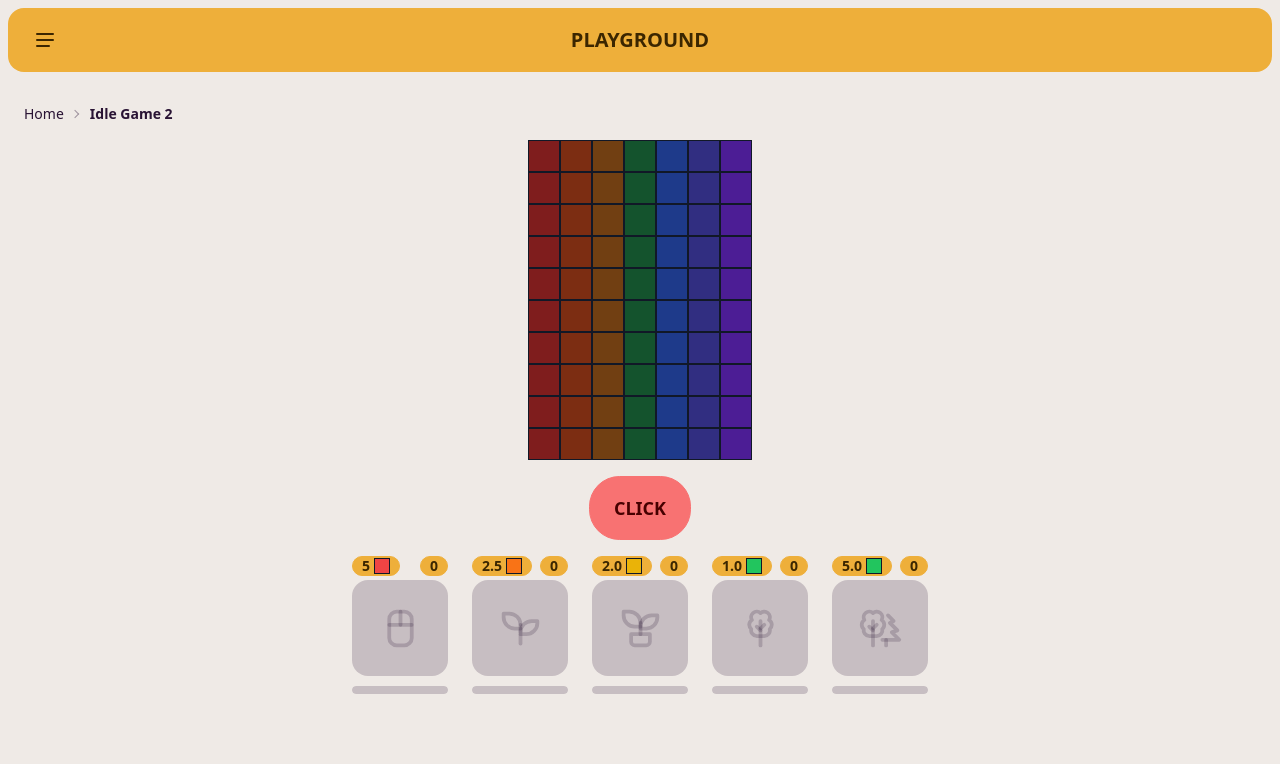
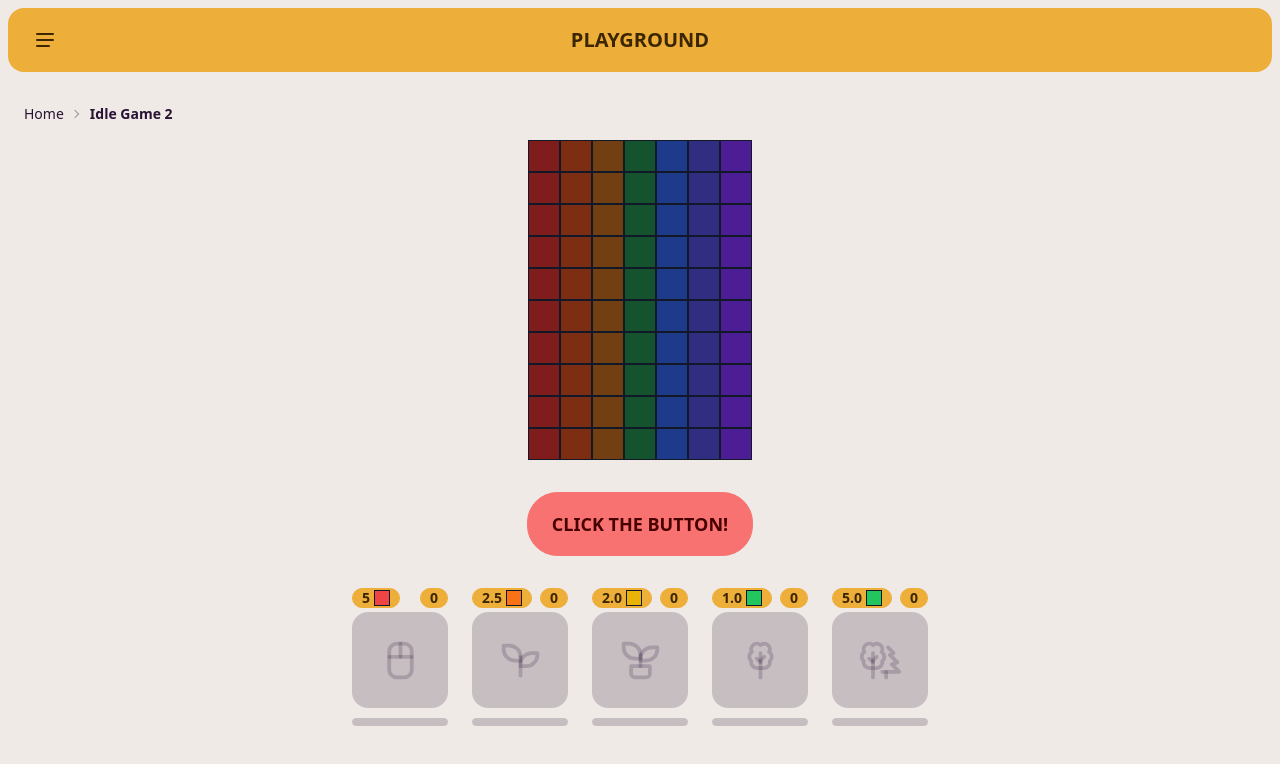
Before and after one commit to cakegod/svelte-kit-playground, a SvelteKit app: page /idle-game-2 in a window 1280 px wide. Shown: the top 764 px of the page. Built offline with nearby package versions, Linux system fonts and the light colour scheme.

Commit message:
style: adjust button

```diff
--- a/src/routes/idle-game-2/+page.svelte
+++ b/src/routes/idle-game-2/+page.svelte
@@ -1,7 +1,7 @@
 <script lang="ts">
 	import Upgrades from './Upgrades.svelte';
 	import Cells from './Cells.svelte';
-	import { currency, experience, rawCurrency } from './store';
+	import { currency, rawCurrency } from './store';
 	import { onMount } from 'svelte';
 
 	let game;
@@ -39,6 +39,10 @@
 
 <Cells />
 
-<button class="btn-error btn-lg btn m-4" on:click={() => rawCurrency.increase(1)}>Click</button>
+{#key $rawCurrency}
+	<button class="btn-error btn-lg btn my-8" on:click={() => rawCurrency.increase(1)}>
+		Click the button!
+	</button>
+{/key}
 
 <Upgrades />
```
